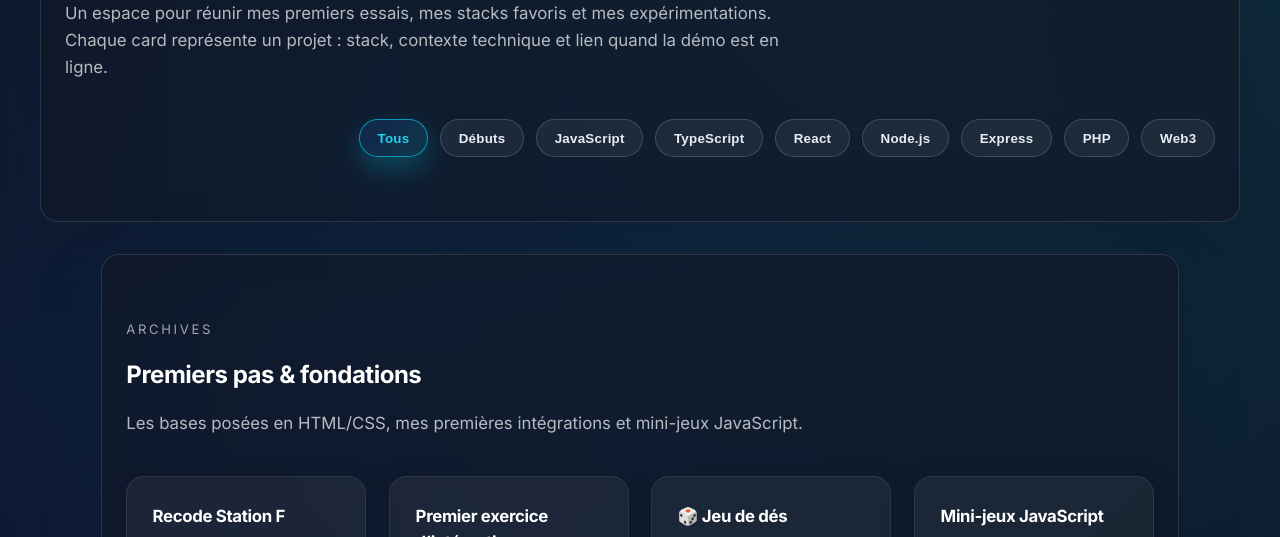
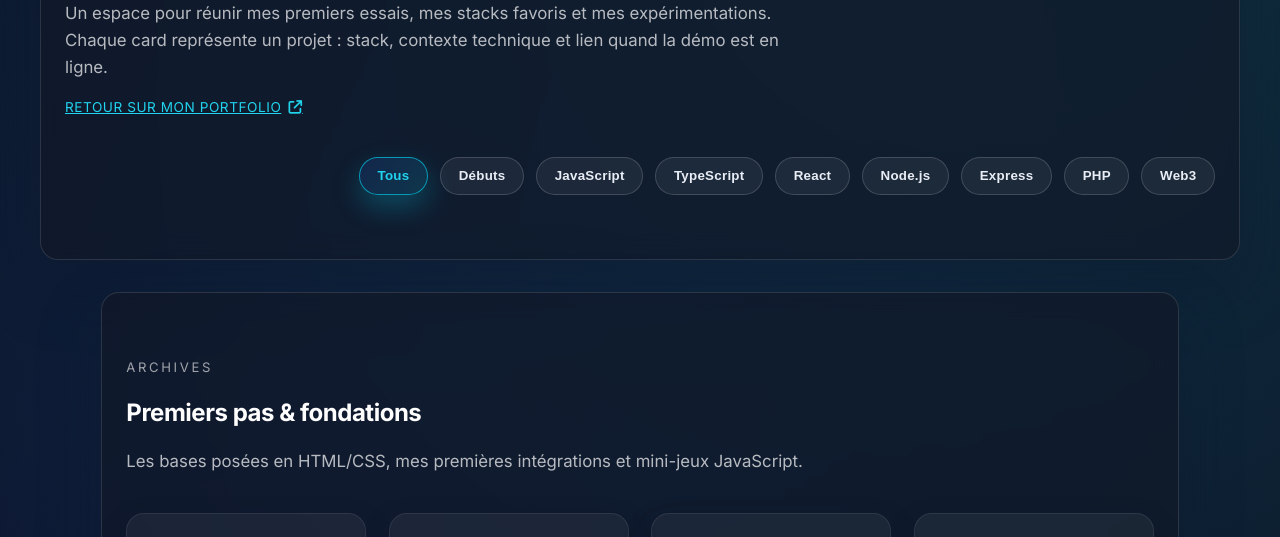
Before and after one commit to Alyaesub/site-sandBox, a plain HTML site: page index.html in a window 1280 px wide. Shown: the part 193-730 px from the top of the page. Drawn offline with Linux system fonts and the light colour scheme.

Commit message:
add link portfolio

```diff
--- a/index.html
+++ b/index.html
@@ -25,6 +25,9 @@
         Un espace pour réunir mes premiers essais, mes stacks favoris et mes expérimentations.
         Chaque card représente un projet : stack, contexte technique et lien quand la démo est en ligne.
       </p>
+      <a class="resource-link" href="https://pascalreynier.fr/" target="_blank" rel="noopener">
+        Retour sur mon portfolio <i class="fa-solid fa-arrow-up-right-from-square"></i>
+      </a>
     </div>
 
     <div class="filter-menu" role="group" aria-label="Filtrer les projets par technologie">
```
